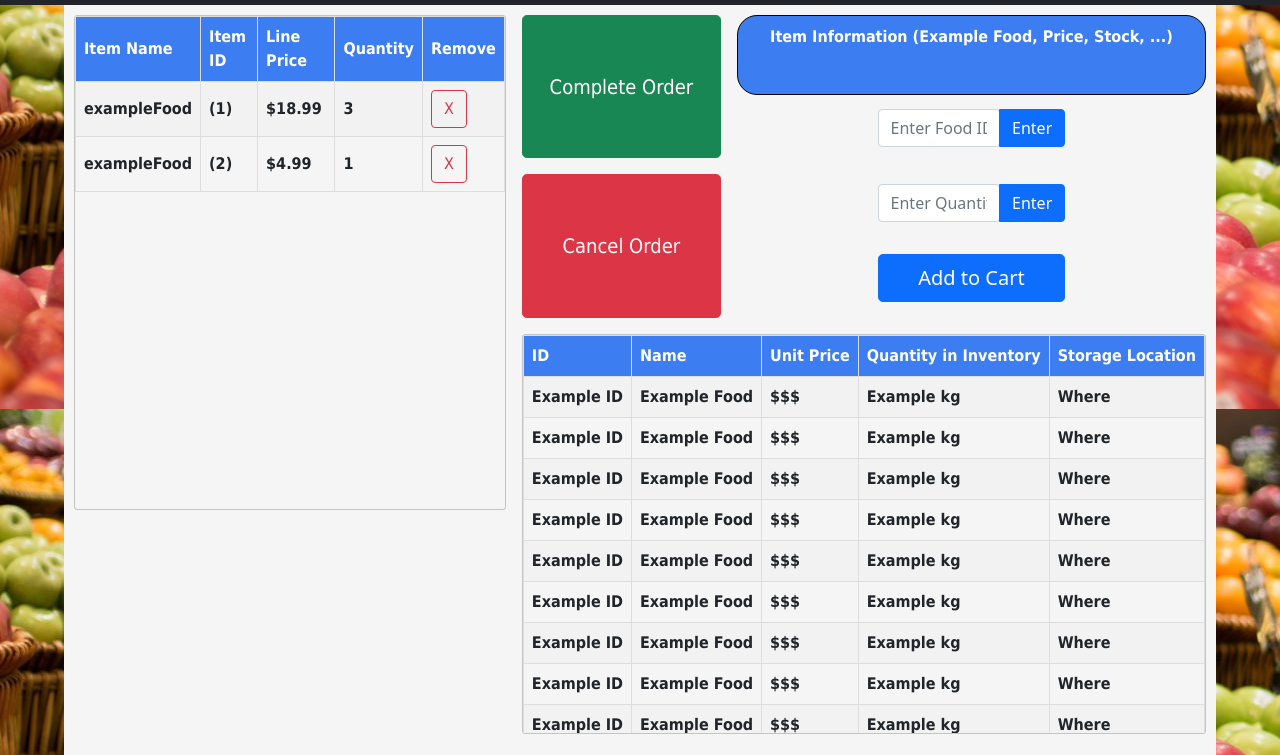
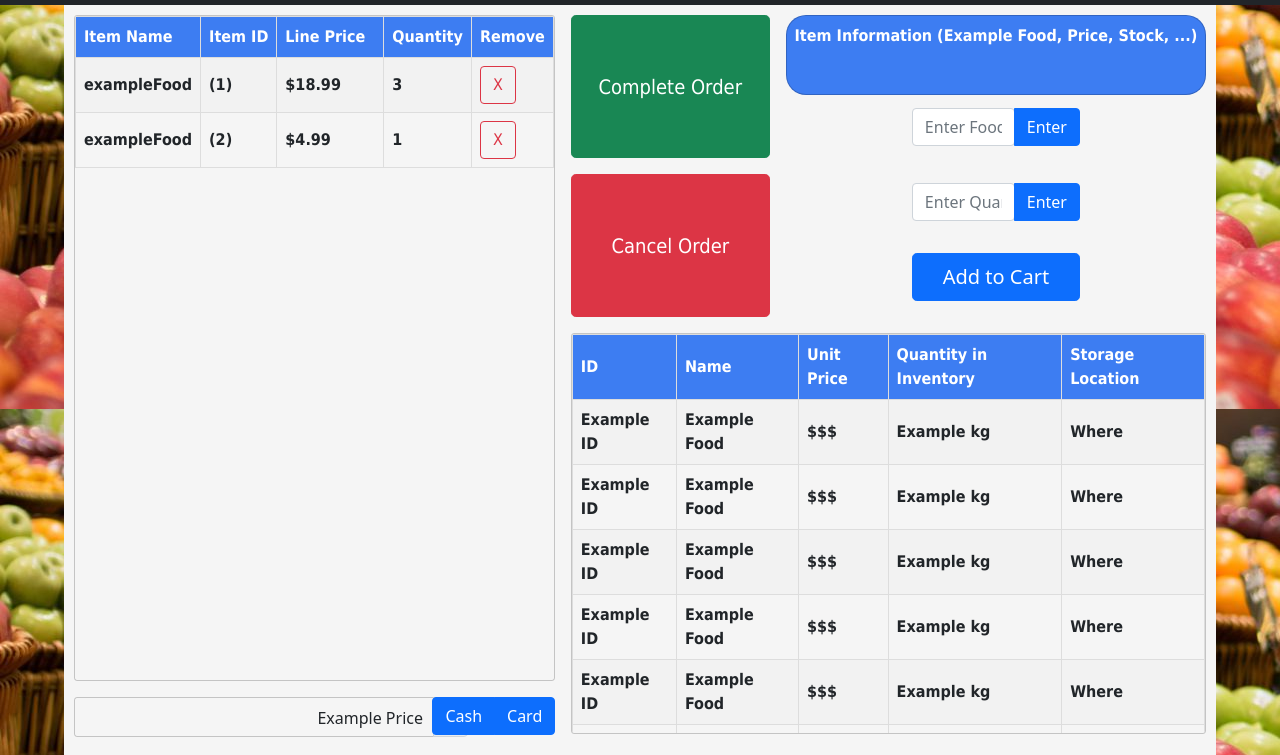
Before and after one commit to mabarry/Web-POS-System-Spain, a plain HTML site: page bootstrap/index.html in a window 1280 px wide. Shown: the part 120-875 px from the top of the page. Drawn offline with nearby package versions, Linux system fonts and the light colour scheme.

Commit message:
Whitespace fixed, total line added, payment type added, and accessibility css updated.

```diff
--- a/bootstrap/index.html
+++ b/bootstrap/index.html
@@ -4,6 +4,7 @@
         <!-- Required meta tags -->
         <meta charset="utf-8">
         <meta name="viewport" content="width=device-width, initial-scale=1">
+
         <!--Google Translate API stuff-->
         <script type="text/javascript">
             function googleTranslateElementInit() {
@@ -11,9 +12,7 @@
             }
         </script>
 
-        <script type="text/javascript" src="https://translate.google.com/translate_a/element.js?cb=googleTranslateElementInit">
-
-        </script>
+        <script type="text/javascript" src="https://translate.google.com/translate_a/element.js?cb=googleTranslateElementInit"></script>
 
         <!-- Bootstrap CSS -->
         <link rel="stylesheet" type="text/css" href="style.css" id="style"></link>
@@ -113,7 +112,8 @@
 
 
             <!-- Display table for the current order and all its sale lines -->
-            <div class="orderTable" style="overflow-y:scroll; height: 95%; width: 100%;">
+            <div class="receipt">
+                <div class="orderTable" style="overflow-y:scroll; height: 90%; width: 100%;">
                     <table class="orders" id="orders">
                         <script src="scripts.js"></script>
                         <tr>
@@ -142,9 +142,22 @@
                     </table>
                 </div>
 
-            <!-- <div class="orderTotal">
-                <input type="text" class="form-control rounded" placeholder="Order Total" aria-label="Total">
-            </div> -->
+                <div class="orderTotal">
+                    <div class="input-group">
+                        <div class="price">
+                            <p> Example Price </p>
+                        </div>
+                        <span class="input-group-text"> € </span>
+                    </div>
+                </div>
+
+                <div class="paymentType">
+                    <div class="btn-group" role="group" aria-label="Basic example">
+                        <button type="button" class="btn btn-primary">Cash</button>
+                        <button type="button" class="btn btn-primary">Card</button>
+                      </div>
+                </div>
+            </div>
 
             <!-- Display table for cheatsheet containing all info for the items in inventory -->
             <div class="cheatsheet" style="overflow-y:scroll; width: 100%;">
@@ -246,27 +259,7 @@
                 </table>
             </div>
 
-            <!-- <div class="report-container">
-                <div class="sales" id="salesButton">
-                    <p>
-                        <a class="btn btn-default btn-lg btn-block" href="#" role="button" target="_blank">Sales Report</a><br>
-                        <script src="scripts.js"></script>
-                    </p>
-                </div>
-                <div class="excess" id="excessButton">
-                    <p>
-                        <a class="btn btn-default btn-lg btn-block" href="#" role="button" target="_blank">Excess Report</a><br>
-                        <script src="scripts.js"></script>
-                    </p>
-                </div>
-                <div class="restock" id="restockButton">
-                    <p>
-                        <a class="btn btn-default btn-lg btn-block" href="#" role="button" target="_blank">Restock Report</a><br>
-                        <script src="scripts.js"></script>
-                    </p>
-                </div>
 
-            </div> -->
 
             <div class="compOrder" id="completeOrder">
                 <button type="button" id="completeOrderButton" class="btn btn-success btn-lg" onclick="completeOrder()">Complete Order</button><br>
@@ -279,54 +272,6 @@
             </div>
 
         </div>
-
-        <!-- <div class="container-sm">
-            <div class="row myHeader justify-content-center">
-                <div class="col-md-5">
-                        <h1 class="">Point of Sales</h1>
-                </div>
-            </div>
-        </div>
-        <div class="container-md overflow-hidden">
-            <div class="addToCart">
-                <div class="row itemInfoField justify-content-end align-content-end">
-                    <div class="col-md-7 mx-auto ">
-                        <div class="p-3 border bg-light">
-                            <p>Item Information (Name, Price, Stock, ...)</p>
-                        </div>
-                    </div>
-                </div>
-                <div class="row searchBar justify-content-end align-content-end">
-                    <div class="col-md-7 mx-auto">
-                        <div class="p-3 border bg-light">
-                            <form>
-                                <label for="foodID">Food ID:</label><br>
-                                <input type="text" id="foodID" name="foodID"><br>
-                            </form>
-                        </div>
-                    </div>
-                </div>
-                <div class="row quantityField justify-content-end align-content-end">
-                    <div class="col-md-7 mx-auto">
-                        <div class="p-3 border bg-light">
-                            <form>
-                                <label for="foodQuantity">Quantity of Food</label><br>
-                                <input type="text" id="foodQuantity" name="foodQuantity"><br>
-                            </form>
-                        </div>
-                    </div>
-                </div>
-                <div class="row addToCartButton justify-content-end align-content-end">
-                    <div class="col-md-7 mx-auto">
-                        <div class="p-3 border bg-light">
-                            <button type="button" class="btn btn-outline-info">Add to Cart</button>
-                        </div>
-                    </div>
-                </div>
-            </div>
-        </div> -->
-
-        <!-- Optional JavaScript; choose one of the two! -->
 
         <!-- Option 1: Bootstrap Bundle with Popper -->
         <script src="https://cdn.jsdelivr.net/npm/bootstrap@5.0.2/dist/js/bootstrap.bundle.min.js" integrity="sha384-MrcW6ZMFYlzcLA8Nl+NtUVF0sA7MsXsP1UyJoMp4YLEuNSfAP+JcXn/tWtIaxVXM" crossorigin="anonymous"></script>
--- a/bootstrap/style.css
+++ b/bootstrap/style.css
@@ -27,7 +27,7 @@ body {
 footer {
     height: 100%;
     width: 100%;
-    background-color:rgb(49, 49, 49);
+    background-color:rgb(40, 40, 40);
     position:fixed;
 }
 
@@ -37,7 +37,7 @@ footer {
     ' order order orderBtns itemInfo itemInfo itemInfo'
     ' order order orderBtns itemInfo itemInfo itemInfo'
     ' order order sheet sheet sheet sheet'
-    ' chkOut chkOut sheet sheet sheet sheet';
+    ' order order sheet sheet sheet sheet';
     grid-gap: 1em;
     height: 750px;
     margin-left: 5%;
@@ -67,8 +67,7 @@ footer {
     color: white;
     font-family: Tahoma, sans-serif;
     font-weight: bold;
-    border-style: solid;
-    border-color: black;
+    border: 1px solid rgba(0,0,0,0.2);
     border-width: 1px;
     height: 80px;
 }
@@ -96,8 +95,12 @@ footer {
     align-items: center;
 }
 
+.receipt {
+    grid-area: order;
+}
+
 .orderTable {
-    grid-area: order;
+    /* grid-area: order; */
     border: 1px solid rgba(0,0,0,0.2);
     border-radius: 3px;
 }
@@ -140,31 +143,29 @@ footer {
     font-weight: bold;
 }
 
-.checkout {
-    grid-area: chkOut;
-    display: grid;
-    grid-template-areas:
-    ' total '
-    ' payment ';
+.orderTotal {
+    /* grid-area: total; */
+    position: fixed;
+    width: 400px;
+    margin-top:  1em;
+}
+
+.price {
+    padding-top:8px;
+    padding-right: 10px;
+    width: 360px;
+    height: 40px;
     border: 1px solid rgba(0,0,0,0.2);
     border-radius: 3px;
-}
-
-.orderTotal {
-    grid-area: total;
-    /* position: fixed;  */
+    text-align: right;
 }
 
 .paymentType {
-    grid-area: payment;
+    /* grid-area: payment; */
+    position: fixed;
+    margin-top:  1em;
+    margin-left: 28%;
 }
-
-/* .cheatsheet {
-    grid-area: sheet;
-    height: 20px;
-    border: 1px solid rgba(0,0,0,0.2);
-    border-radius: 3px;
-} */
 
 .accessibility {
     /* grid-area: accessibility; */
--- a/bootstrap/style_accessible.css
+++ b/bootstrap/style_accessible.css
@@ -37,7 +37,7 @@ footer {
     ' order order orderBtns itemInfo itemInfo itemInfo'
     ' order order orderBtns itemInfo itemInfo itemInfo'
     ' order order sheet sheet sheet sheet'
-    ' chkOut chkOut sheet sheet sheet sheet';
+    ' order order sheet sheet sheet sheet';
     grid-gap: 1em;
     height: 750px;
     margin-left: 5%;
@@ -96,8 +96,12 @@ footer {
     align-items: center;
 }
 
+.receipt {
+    grid-area: order;
+}
+
 .orderTable {
-    grid-area: order;
+    /* grid-area: order; */
     border: 1px solid rgba(0,0,0,0.2);
     border-radius: 3px;
 }
@@ -150,43 +154,29 @@ footer {
     color: white;
 }
 
-.checkout {
-    grid-area: chkOut;
-    display: grid;
-    grid-template-areas:
-    ' total '
-    ' payment ';
+.orderTotal {
+    /* grid-area: total; */
+    position: fixed;
+    width: 400px;
+    margin-top:  1em;
+}
+
+.price {
+    padding-top:8px;
+    padding-right: 10px;
+    width: 360px;
+    height: 40px;
     border: 1px solid rgba(0,0,0,0.2);
     border-radius: 3px;
-}
-
-.orderTotal {
-    grid-area: total;
-    /* position: fixed;  */
+    text-align: right;
 }
 
 .paymentType {
-    grid-area: payment;
+    /* grid-area: payment; */
+    position: fixed;
+    margin-top:  1em;
+    margin-left: 28%;
 }
-
-/* .cheatsheet {
-    grid-area: sheet;
-    height: 20px;
-    border: 1px solid rgba(0,0,0,0.2);
-    border-radius: 3px;
-    background-color: black;
-    color: white !important;
-}
-
-th {
-    color: white !important;
-    background-color: #1aebff !important;
-}
-
-td {
-    color: white !important;
-} */
-
 .accessibility {
     /* grid-area: accessibility; */
     text-align: center;
```
Also changed, not shown: bootstrap/login.html (+2 -2 lines). Lines whose indentation alone changed are shown as unchanged.
